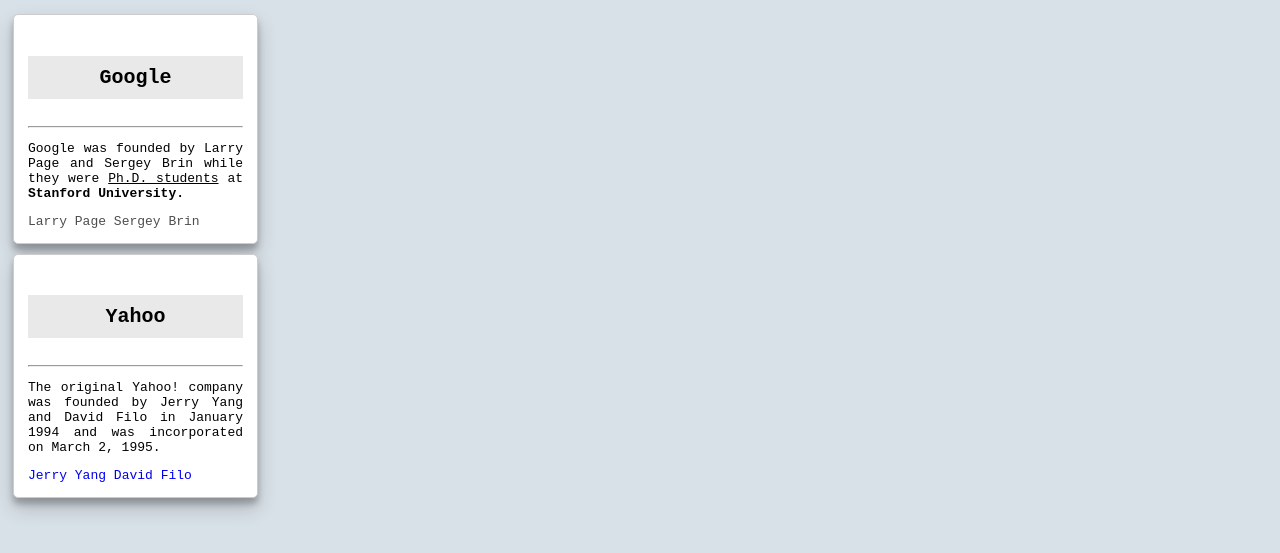
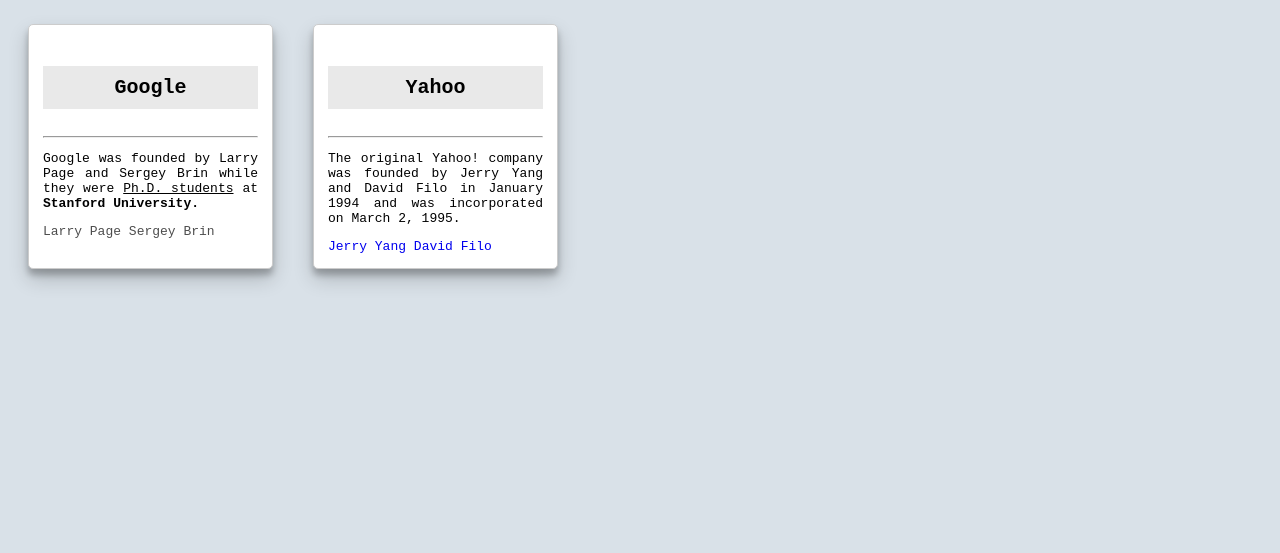
Before and after one commit to rsoto003/only_css, a plain HTML site: page index.html in a window 1280 px wide. Shown: the part 73-626 px from the top of the page. Drawn offline with Linux system fonts and the light colour scheme.

Commit message:
added flexbox to layout of cards.

```diff
--- a/index.css
+++ b/index.css
@@ -1,6 +1,10 @@
 * {
     box-sizing: border-box;
     font-family: Monospace;
+}
+#container {
+    display: flex;
+    /*justify-content: space-around;*/
 }
 h1 {
     margin-top: 40px;
@@ -23,7 +27,7 @@
     width: 245px;
     border: 1px solid #ccc;
     border-radius: 5px;
-    margin: 10px 5px;
+    margin: 10px 20px;
     padding: 4px;
     background-color: white;
 }
@@ -57,3 +61,7 @@
 a {
     text-decoration: none;
 }
+
+.fullCard:hover {
+    transform: scale(1.1);
+}
--- a/index.html
+++ b/index.html
@@ -18,7 +18,7 @@
         </ul>
     </nav>
 </header>
-
+<div id="container">
     <div class="fullCard" id="thumbnail">
         <div class="cardContent">
             <div class="cardText">
@@ -45,5 +45,6 @@
             </div>
         </div>
     </div>
+</div>
 </body>
 </html>
```
Lines whose indentation alone changed are shown as unchanged.
